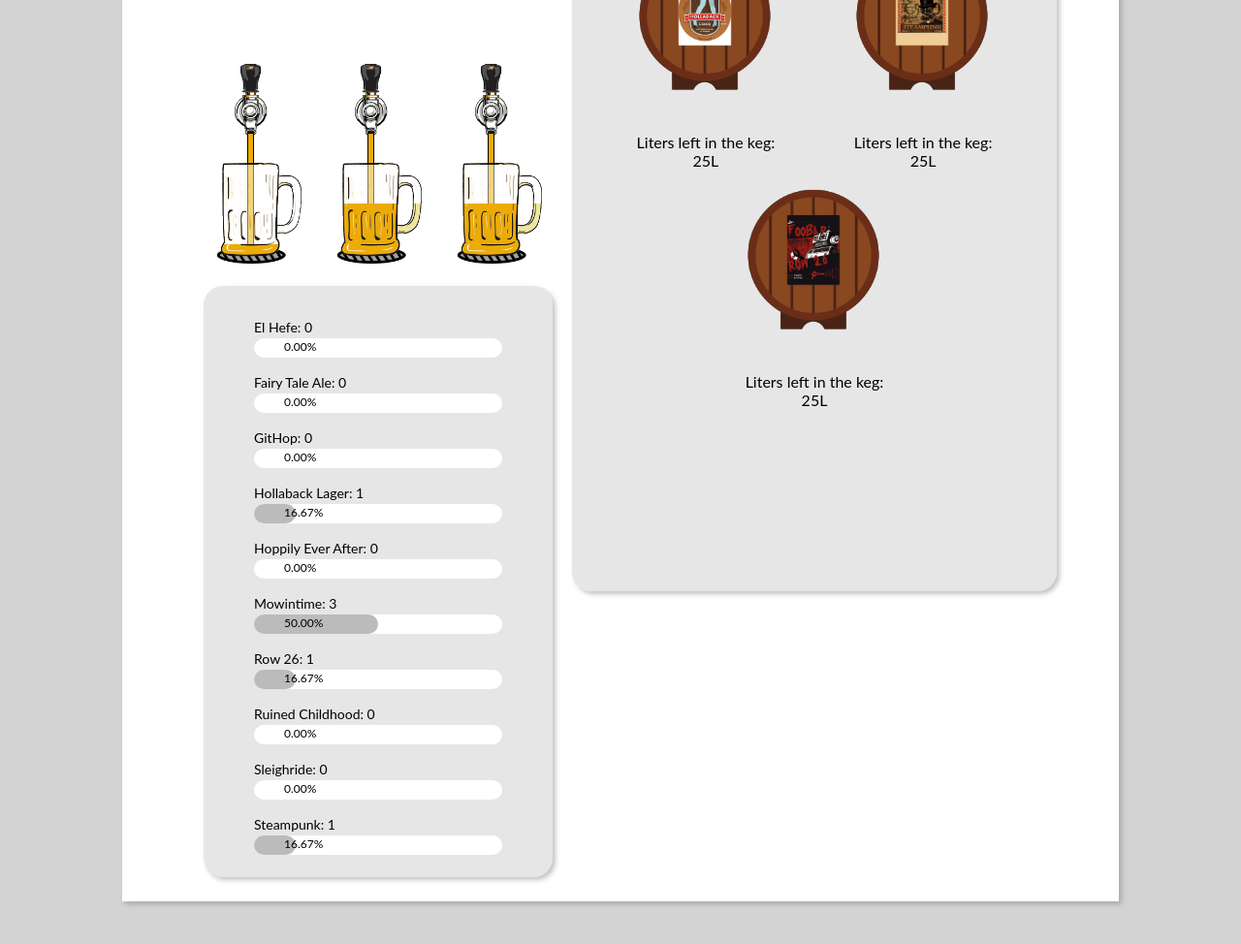
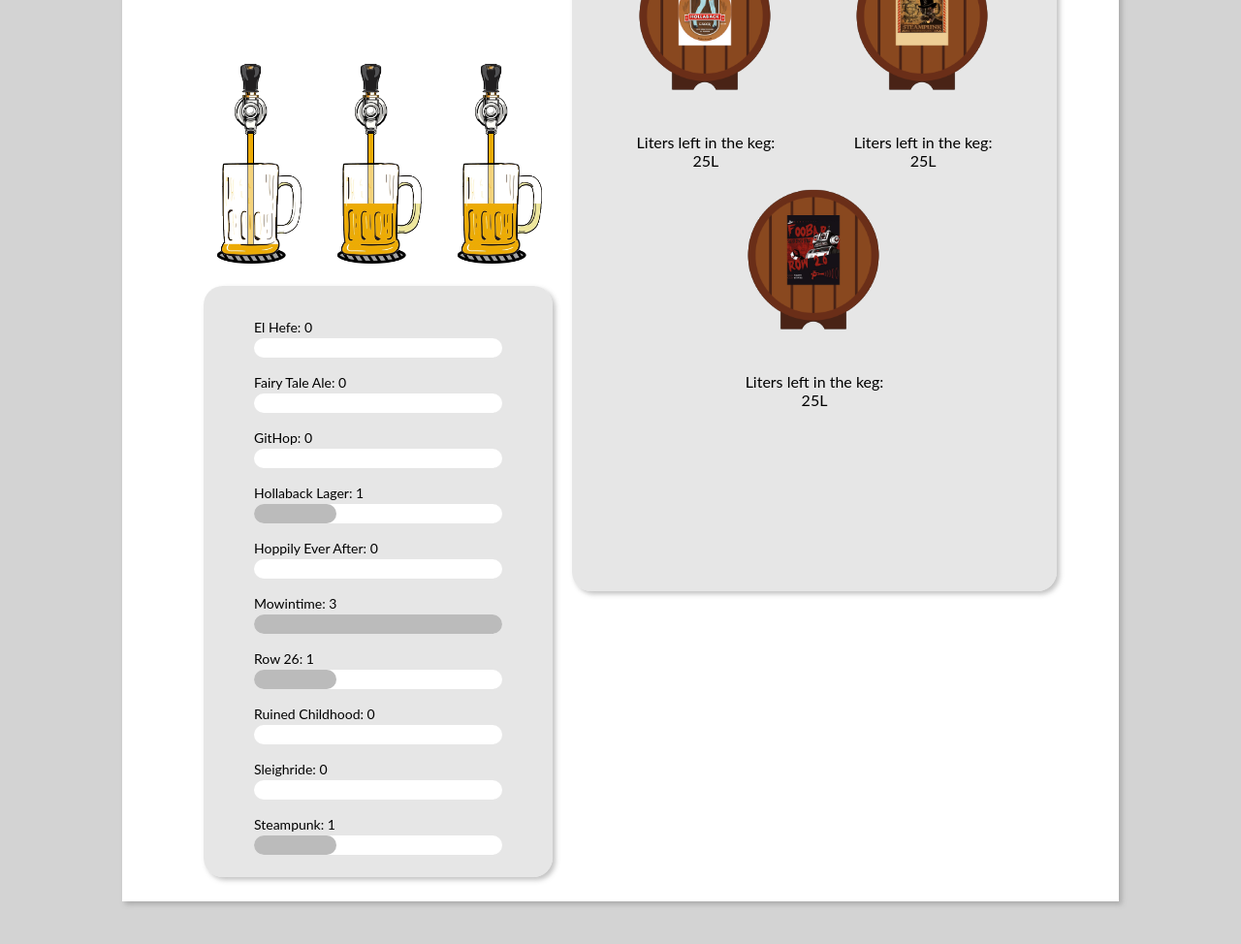
Before and after one commit to ConstantinGuiu/beer, a plain HTML site: page index.html in a window 1280 px wide. Shown: the part 645-1619 px from the top of the page at 97% size. Drawn offline with Linux system fonts and the light colour scheme.

Commit message:
top beers updated

```diff
--- a/index.html
+++ b/index.html
@@ -66,7 +66,6 @@
             <div class="top">
                 <p class="topInfoDiv"><span class="beerNameSpan"></span>: <span class="beersSoldSpan"> beers sold</span></p>
                 <div class="outerTopBar">
-                    <p><span class="beerPercentageSpan"></span>%</p>
                     <div class="topBar"></div>
                 </div>
             </div>
--- a/main.js
+++ b/main.js
@@ -17,6 +17,7 @@ let spent0and5 = 0;
 let spent5and15 = 0;
 let spent15and35 = 0;
 let spent35 = 0;
+let mostSold = 0;
 
 let layer = document.querySelector("#toplayer");
 
@@ -157,7 +158,11 @@ function getInfo(){
         let beerSold = 0;
         for (var i = 0; i < beerSoldArray.length; i++) {
             beerSold += beerSoldArray[i];
+            if (mostSold < beerSoldArray[i]){
+                mostSold = beerSoldArray[i];
+            }
         }
+
         // console.log(beerSold);
 
         document.querySelector('#beersSold span').textContent = beerSold;
@@ -176,13 +181,14 @@ function getInfo(){
             let beerQuantityTop = cloneTop.querySelector('.beersSoldSpan');
             let beerQuantityPercentage = cloneTop.querySelector(".beerPercentageSpan");
             let beerTopBar = cloneTop.querySelector('.topBar');
+            let beerPercentageTotal = (100 / (mostSold / quantityOfBeer)).toFixed(2);
             let beerPercentage = (100 / (beerSold / quantityOfBeer)).toFixed(2);
             // toFixed IS USED TO GET ONLY 2 DECIMALS, NOT 1000
 
-            beerTopBar.style.width = `${beerPercentage}%`;
+            beerTopBar.style.width = `${beerPercentageTotal}%`;
             beerNameTop.textContent = e;
             beerQuantityTop.textContent = quantityOfBeer;
-            beerQuantityPercentage.textContent = beerPercentage;
+            // beerQuantityPercentage.textContent = beerPercentage;
             parentTop.appendChild(cloneTop);
         })
     })
```
